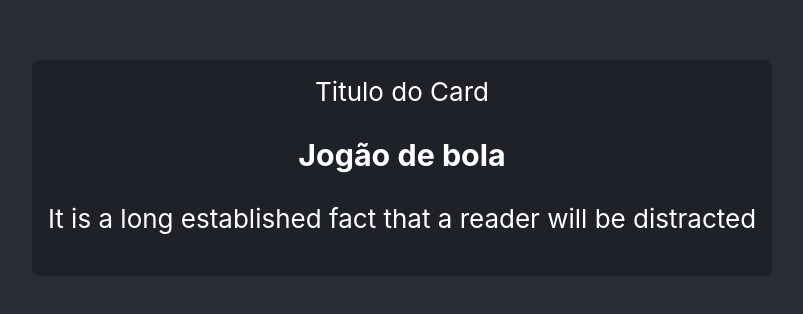
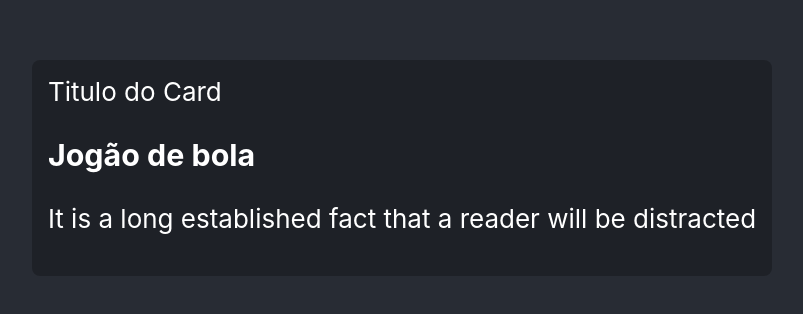
Before and after one commit to JotaPrimo/erjs, a React (Create React App) app: page / in a window 1280 px wide. Shown: the part 232-546 px from the top of the page, without its empty margins (238-1041 px from the left). Built offline with nearby package versions, Linux system fonts and the light colour scheme.

Commit message:
2.18. Estilizando componentes com CSS (de forma dinâmica)

```diff
--- a/src/App.tsx
+++ b/src/App.tsx
@@ -14,7 +14,7 @@ function App() {
   return (
     <div className="App">
       <header className="App-header">
-        <Card title='Titulo do Card'>
+        <Card align='left' title='Titulo do Card'>
           <Post post={post} />
         </Card>
         </header>
--- /dev/null
+++ b/src/components/Card.css
@@ -0,0 +1,17 @@
+/**
+* Nomes de classes começam com letras maiúsculas
+*/
+
+.Card {
+    background: rgba(0,0,0,.25);
+    border-radius: 8px;
+    padding: 16px;
+}
+
+.Card.left {
+    text-align: left;
+}
+
+.Card.center {
+    text-align: center;
+}
--- a/src/components/Card.tsx
+++ b/src/components/Card.tsx
@@ -1,18 +1,17 @@
 import { PropsWithChildren } from "react";
+import './Card.css'
 
 type CardProps = PropsWithChildren<{
-    title: string
+    title: string,
+    align?: 'left' | 'center' | 'right'
 }>
 
 export default function Card(props: CardProps) {
 
-    return <div
-        style={{
-            background: "rgba(0,0,0,.25)",
-            borderRadius: 8,
-            padding: 16
-        }}>
+    return (
+        <div className={`Card ${props.align || 'center'}`}>
             <div>{ props.title }</div>
-           { props.children }
-            </div>;
+            { props.children }
+        </div>
+    )
 }
```
